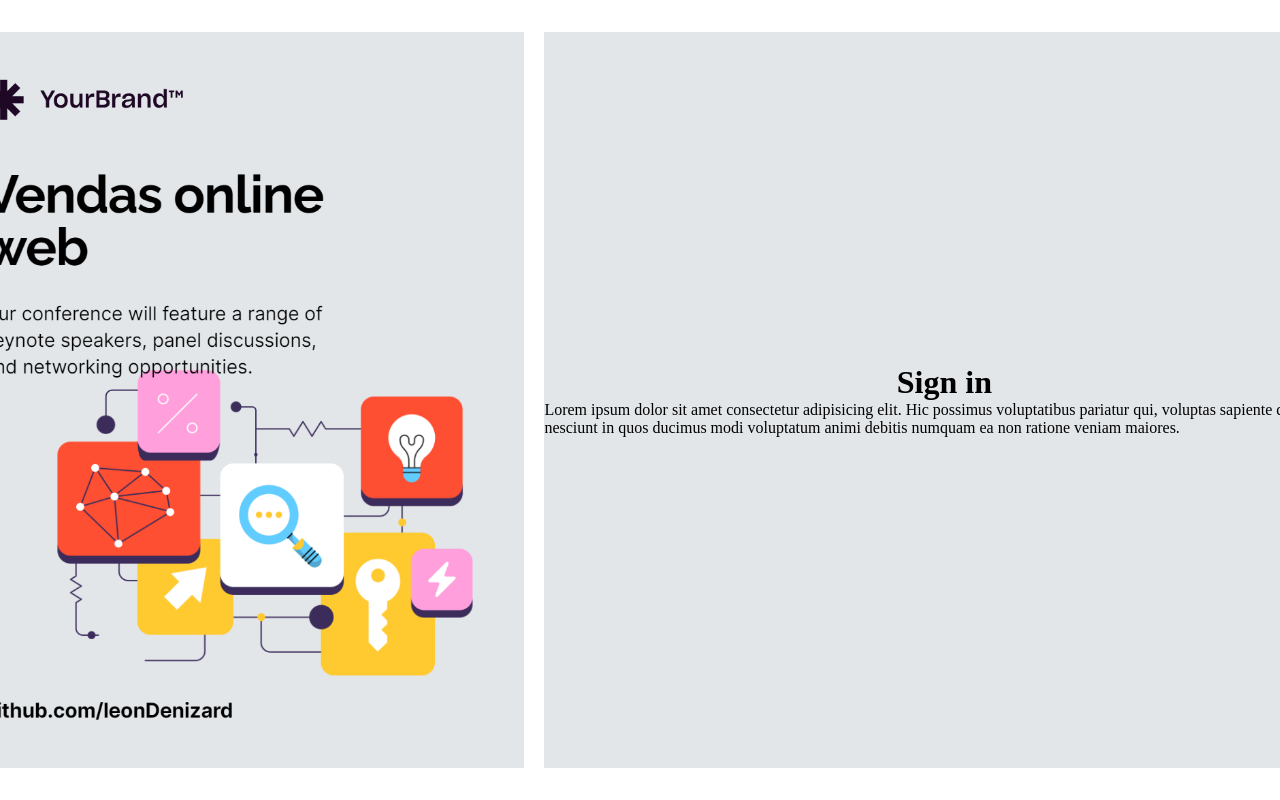
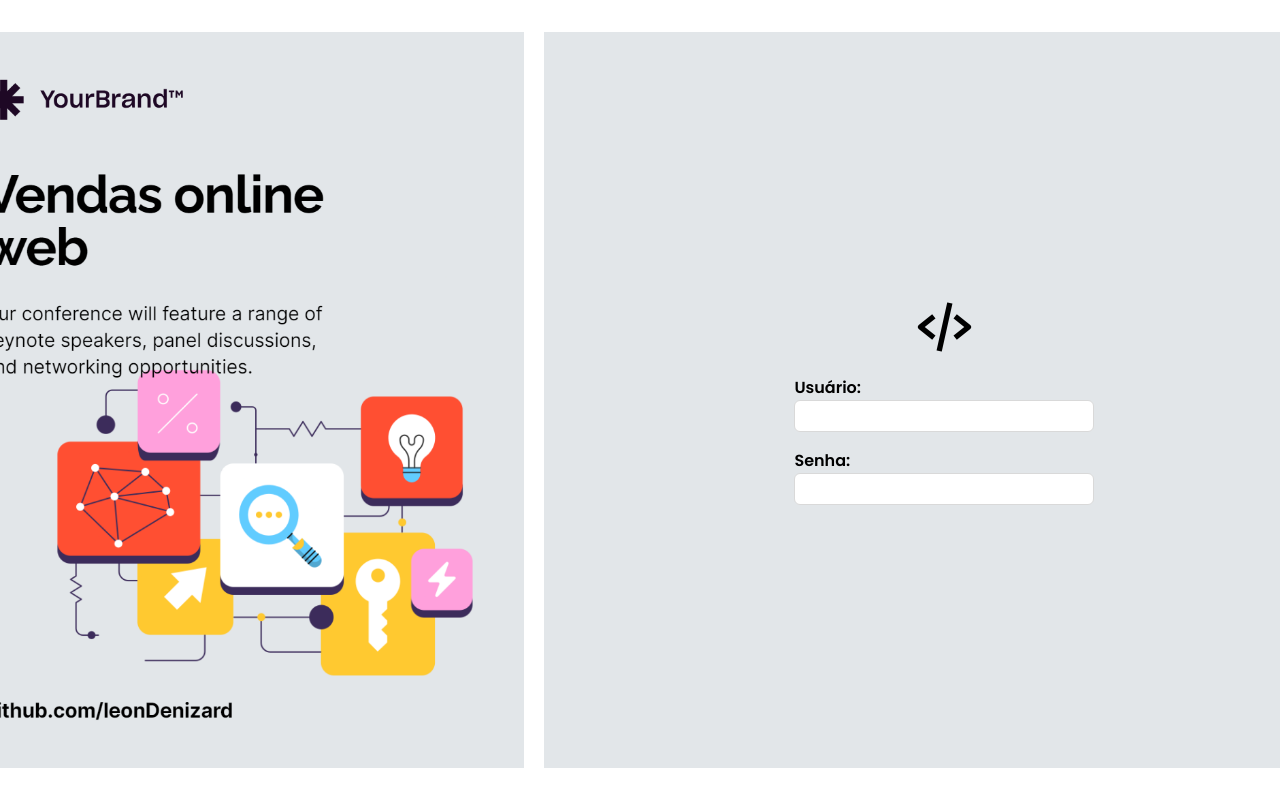
Before and after one commit to leonDenizard/vendas-online-web, a React (Vite) app: page / in a window 1280 px wide. Shown: the top 800 px of the page. Built offline with nearby package versions, Linux system fonts and the light colour scheme.

Commit message:
Implemented the input component for the login screen and applied styling.

```diff
--- a/index.html
+++ b/index.html
@@ -3,6 +3,12 @@
   <head>
     <meta charset="UTF-8" />
     <meta name="viewport" content="width=device-width, initial-scale=1.0" />
+    <link href='https://unpkg.com/boxicons@2.1.4/css/boxicons.min.css' rel='stylesheet'>
+    <link rel="preconnect" href="https://fonts.googleapis.com">
+    <link rel="preconnect" href="https://fonts.gstatic.com" crossorigin>
+    <link href="https://fonts.googleapis.com/css2?family=Inter:wght@300;400;500;600&family=Poppins:ital,wght@0,200;0,300;0,400;0,500;0,600;0,700;0,800;1,500;1,600;1,700;1,800;1,900&family=Roboto:wght@300;400;500;700&display=swap" rel="stylesheet">
+
+
     <title>Vendas online</title>
   </head>
   <body>
--- a/package.json
+++ b/package.json
@@ -11,6 +11,7 @@
   },
   "dependencies": {
     "antd": "^5.9.1",
+    "boxicons": "^2.1.4",
     "react": "^18.2.0",
     "react-dom": "^18.2.0",
     "styled-components": "^6.0.8"
--- a/src/main.tsx
+++ b/src/main.tsx
@@ -1,4 +1,5 @@
 import "../src/modules/login/styles/root.css";
+import "boxicons";
 
 import React from "react";
 import ReactDOM from "react-dom/client";
--- a/src/modules/login/screens/LoginScreen.tsx
+++ b/src/modules/login/screens/LoginScreen.tsx
@@ -1,5 +1,6 @@
 import styled from "styled-components";
 
+import Input from "../../../shared/inputs/inpput/Input";
 import { BackgroundImage } from "../styles/loginScreen.styles";
 import { ContainerLogin } from "../styles/loginScreen.styles";
 
@@ -8,13 +9,9 @@ const LoginScreen = () => {
     <Container>
       <BackgroundImage src="./background.png"></BackgroundImage>
       <ContainerLogin>
-        <h1>Sign in</h1>
-        <p>
-          Lorem ipsum dolor sit amet consectetur adipisicing elit. Hic possimus
-          voluptatibus pariatur qui, voluptas sapiente quidem nesciunt in quos
-          ducimus modi voluptatum animi debitis numquam ea non ratione veniam
-          maiores.
-        </p>
+        <Icon className="bx bx-code-alt"></Icon>
+        <Input title="Usuário:" />
+        <Input title="Senha:" />
       </ContainerLogin>
     </Container>
   );
@@ -29,3 +26,7 @@ export const Container = styled.div`
   border-radius: 20px;
   overflow: hidden;
 `;
+
+export const Icon = styled.i`
+  font-size: 5vw;
+`;
--- a/src/modules/login/styles/loginScreen.styles.ts
+++ b/src/modules/login/styles/loginScreen.styles.ts
@@ -14,4 +14,5 @@ export const ContainerLogin = styled.div`
   flex-direction: column;
   justify-content: center;
   align-items: center;
+  gap: 1rem;
 `;
--- a/src/shared/inputs/inpput/Input.tsx
+++ b/src/shared/inputs/inpput/Input.tsx
@@ -1,7 +1,18 @@
-import { Input as InputAntd } from "antd";
+import { Input as InputAntd, InputProps as InputPropsAntd } from "antd";
 
-const Input = () => {
-  return <InputAntd />;
+import { ContainerInput, TitleInput } from "./input.styles";
+
+interface InputProps extends InputPropsAntd {
+  title?: string;
+}
+
+const Input = ({ title, ...props }: InputProps) => {
+  return (
+    <ContainerInput>
+      {title && <TitleInput>{title}</TitleInput>}
+      <InputAntd {...props} />
+    </ContainerInput>
+  );
 };
 
 export default Input;
--- /dev/null
+++ b/src/shared/inputs/inpput/input.styles.ts
@@ -0,0 +1,11 @@
+import styled from "styled-components";
+
+export const ContainerInput = styled.div`
+  min-width: 300px;
+`;
+
+export const TitleInput = styled.h3`
+  font-family: "Poppins";
+  font-weight: 600;
+  font-size: 1rem;
+`;
```
Also changed, not shown: 1 other file (tests, documents, lock files or other folders).
